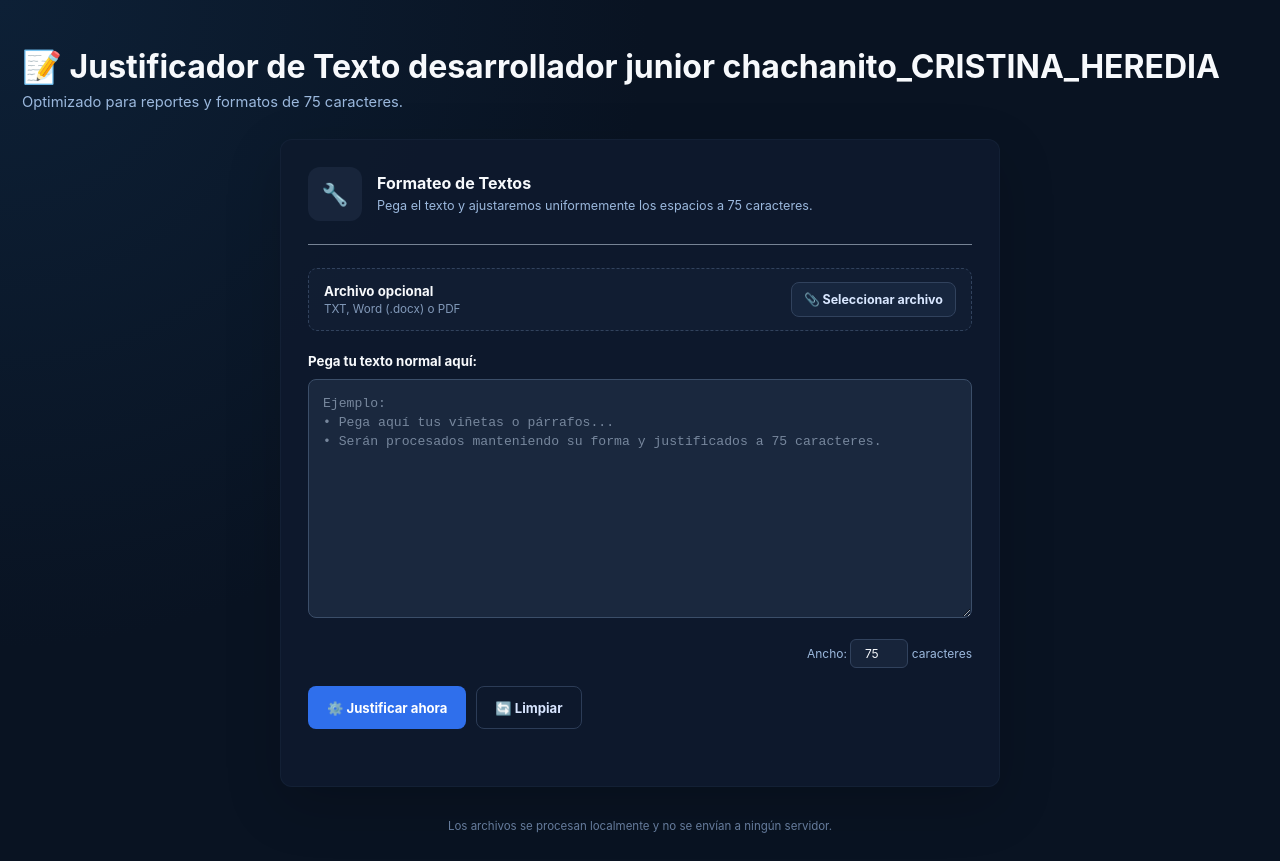
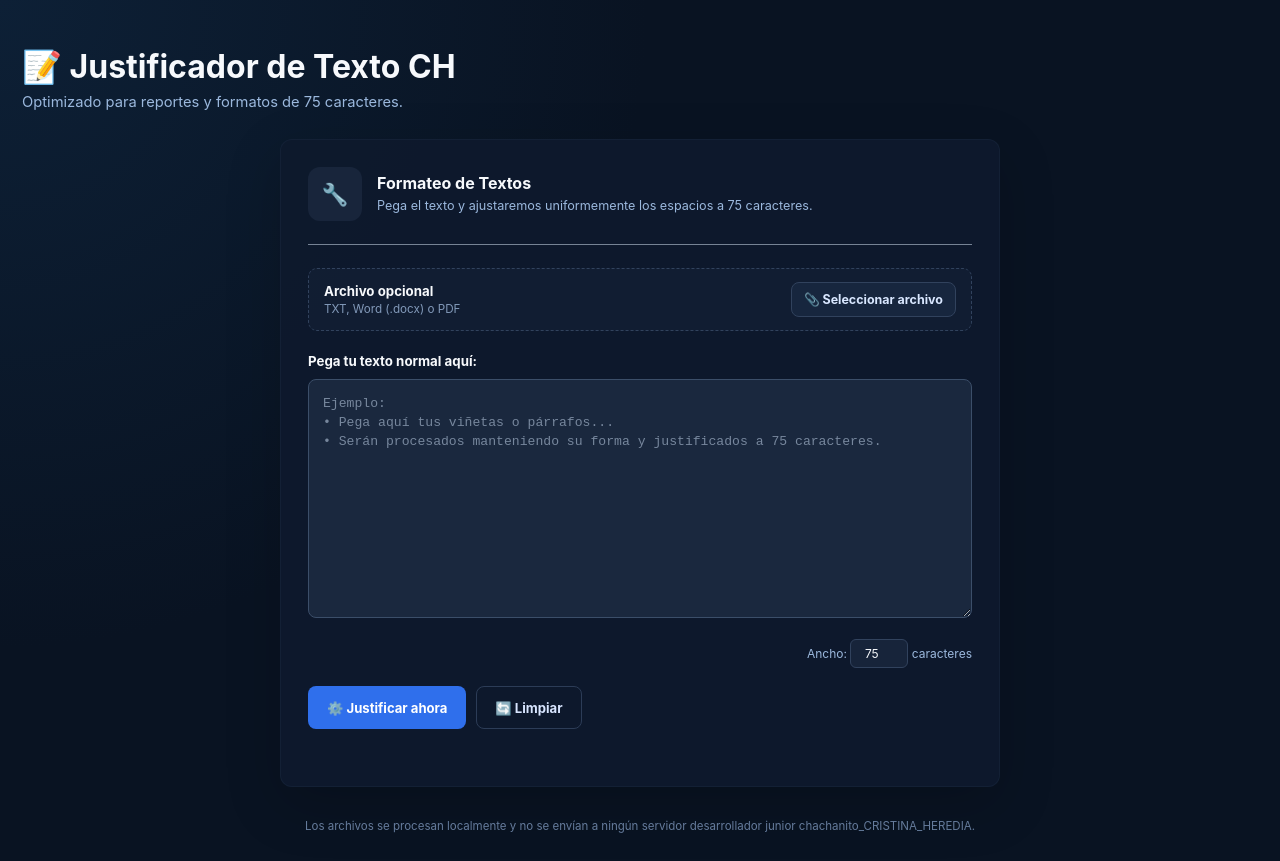
Before and after one commit to chachanito/justificador_git, a website with bundled scripts: page index.html in a window 1280 px wide. Built offline with nearby package versions, Linux system fonts and the light colour scheme.

Commit message:
Update header and footer text in index.html

```diff
--- a/index.html
+++ b/index.html
@@ -9,7 +9,7 @@
 </head>
 <body>
     <header class="page-header">
-        <h1><span aria-hidden="true">📝</span> Justificador de Texto desarrollador junior chachanito_CRISTINA_HEREDIA</h1>
+        <h1><span aria-hidden="true">📝</span> Justificador de Texto CH</h1>
         <p>Optimizado para reportes y formatos de 75 caracteres.</p>
     </header>
 
@@ -70,7 +70,7 @@
         </section>
     </main>
 
-    <footer>Los archivos se procesan localmente y no se envían a ningún servidor.</footer>
+    <footer>Los archivos se procesan localmente y no se envían a ningún servidor desarrollador junior chachanito_CRISTINA_HEREDIA.</footer>
 
     <script src="https://cdn.jsdelivr.net/npm/mammoth@1.8.0/mammoth.browser.min.js"></script>
     <script src="https://cdn.jsdelivr.net/npm/pdfjs-dist@3.11.174/build/pdf.min.js"></script>
```
